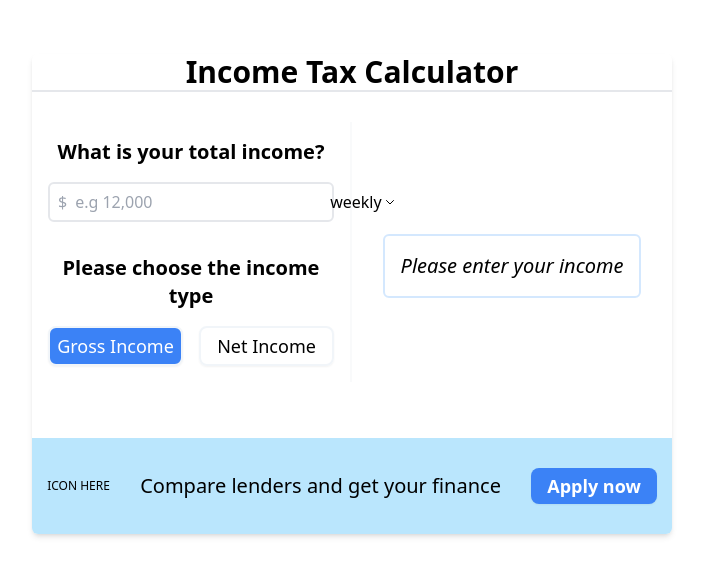
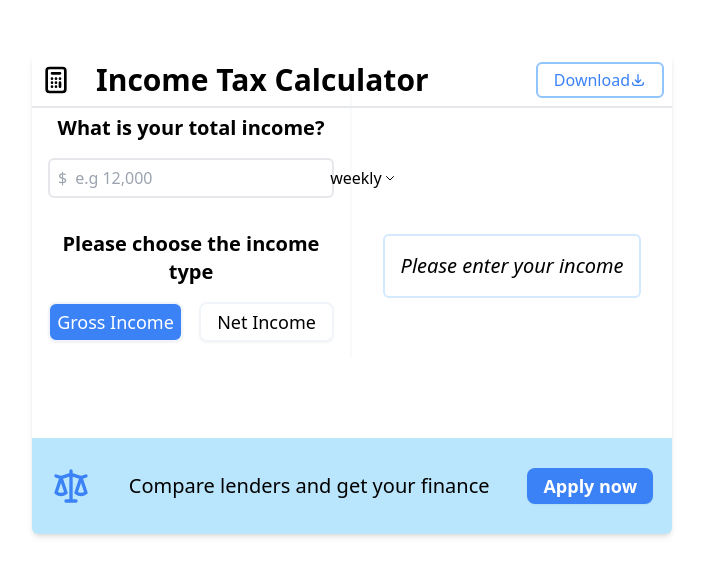
Before and after one commit to TheDilp/tax-calculator, a React app: page / in a window 1280 px wide. Shown: the part 106-682 px from the top of the page, without its empty margins (288-991 px from the left). Built offline with nearby package versions, Linux system fonts and the light colour scheme.

Commit message:
Added icons and download button

```diff
--- a/src/components/Footer/Footer.jsx
+++ b/src/components/Footer/Footer.jsx
@@ -1,9 +1,12 @@
 import React from "react";
+import CompareIcon from "../Util/Icons/CompareIcon";
 
 export default function Footer() {
   return (
     <div className="w-full h-24 flex justify-around items-center bg-sky-200 px-4 lg:px-0">
-      <div className="sm:hidden lg:block text-xs">ICON HERE</div>
+      <div className="sm:hidden lg:block text-xs">
+        <CompareIcon />
+      </div>
       <h2 className="text-center lg:text-xl text-sm font-thin">
         Compare lenders and get your finance
       </h2>
--- a/src/components/Inputs/InputsWrapper.jsx
+++ b/src/components/Inputs/InputsWrapper.jsx
@@ -6,7 +6,7 @@ export default function InputsWrapper() {
   return (
     <div className="flex flex-col justify-evenly w-full border-r-2 border-gray-50 p-4 lg:gap-y-8">
       <div className="w-full space-y-4">
-        <h2 className="text-center text-xl font-semibold">
+        <h2 className="text-center text-xl font-semibold mt-1">
           What is your total income?
         </h2>
         <IncomeInput />
--- /dev/null
+++ b/src/components/Util/CalculatorTitle.jsx
@@ -0,0 +1,15 @@
+import React from "react";
+import CalculatorIcon from "./Icons/CalculatorIcon";
+import DownloadIcon from "./Icons/DownloadIcon";
+
+export default function CalculatorTitle() {
+  return (
+    <div className="hidden lg:flex items-center border-b-2 relative px-2 py-2">
+      <CalculatorIcon />
+      <h1 className="ml-6 text-3xl font-semibold">Income Tax Calculator</h1>
+      <button className="ml-auto flex items-center py-1 px-4 rounded-md border-2 border-blue-300 text-blue-500 hover:bg-blue-500 hover:text-white">
+        Download <DownloadIcon />
+      </button>
+    </div>
+  );
+}
--- /dev/null
+++ b/src/components/Util/Icons/CalculatorIcon.jsx
@@ -0,0 +1,20 @@
+import React from "react";
+
+export default function CalculatorIcon() {
+  return (
+    <svg
+      xmlns="http://www.w3.org/2000/svg"
+      className="h-8 w-8"
+      fill="none"
+      viewBox="0 0 24 24"
+      stroke="currentColor"
+      strokeWidth={2}
+    >
+      <path
+        strokeLinecap="round"
+        strokeLinejoin="round"
+        d="M9 7h6m0 10v-3m-3 3h.01M9 17h.01M9 14h.01M12 14h.01M15 11h.01M12 11h.01M9 11h.01M7 21h10a2 2 0 002-2V5a2 2 0 00-2-2H7a2 2 0 00-2 2v14a2 2 0 002 2z"
+      />
+    </svg>
+  );
+}
--- /dev/null
+++ b/src/components/Util/Icons/CompareIcon.jsx
@@ -0,0 +1,20 @@
+import React from "react";
+
+export default function CompareIcon() {
+  return (
+    <svg
+      xmlns="http://www.w3.org/2000/svg"
+      className="h-10 w-10"
+      fill="none"
+      viewBox="0 0 24 24"
+      stroke="#3B82F6"
+      strokeWidth={2}
+    >
+      <path
+        strokeLinecap="round"
+        strokeLinejoin="round"
+        d="M3 6l3 1m0 0l-3 9a5.002 5.002 0 006.001 0M6 7l3 9M6 7l6-2m6 2l3-1m-3 1l-3 9a5.002 5.002 0 006.001 0M18 7l3 9m-3-9l-6-2m0-2v2m0 16V5m0 16H9m3 0h3"
+      />
+    </svg>
+  );
+}
--- /dev/null
+++ b/src/components/Util/Icons/DownloadIcon.jsx
@@ -0,0 +1,20 @@
+import React from "react";
+
+export default function DownloadIcon() {
+  return (
+    <svg
+      xmlns="http://www.w3.org/2000/svg"
+      className="h-4 w-4"
+      fill="none"
+      viewBox="0 0 24 24"
+      stroke="currentColor"
+      strokeWidth={2}
+    >
+      <path
+        strokeLinecap="round"
+        strokeLinejoin="round"
+        d="M4 16v1a3 3 0 003 3h10a3 3 0 003-3v-1m-4-4l-4 4m0 0l-4-4m4 4V4"
+      />
+    </svg>
+  );
+}
--- a/src/components/Wrapper.jsx
+++ b/src/components/Wrapper.jsx
@@ -4,6 +4,7 @@ import Footer from "./Footer/Footer";
 import InputsWrapper from "./Inputs/InputsWrapper";
 import ResultsWrapper from "./Results/ResultsWrapper";
 import CalcButton from "./Util/CalcButton";
+import CalculatorTitle from "./Util/CalculatorTitle";
 import TabButton from "./Util/TabButton";
 
 export default function Wrapper() {
@@ -12,9 +13,7 @@ export default function Wrapper() {
   return (
     <div className="w-full lg:w-1/2 flex flex-row flex-wrap content-start shadow-md rounded-md overflow-hidden">
       <div className="w-full h-10 pb-10">
-        <h1 className="hidden lg:block text-3xl font-semibold text-center border-b-2">
-          Income Tax Calculator
-        </h1>
+        <CalculatorTitle />
         <div className="lg:hidden w-full flex items-center">
           <TabButton
             title="Income"
@@ -31,7 +30,7 @@ export default function Wrapper() {
       <div className="w-full flex flex-row h-86">
         <IncomeProvider>
           <div
-            className={`w-full lg:w-1/2 flex-wrap content-evenly  ${
+            className={`w-full lg:w-1/2 flex-wrap content-evenly lg:content-start  ${
               page === 1 ? "hidden lg:flex " : "flex"
             }`}
           >
```
